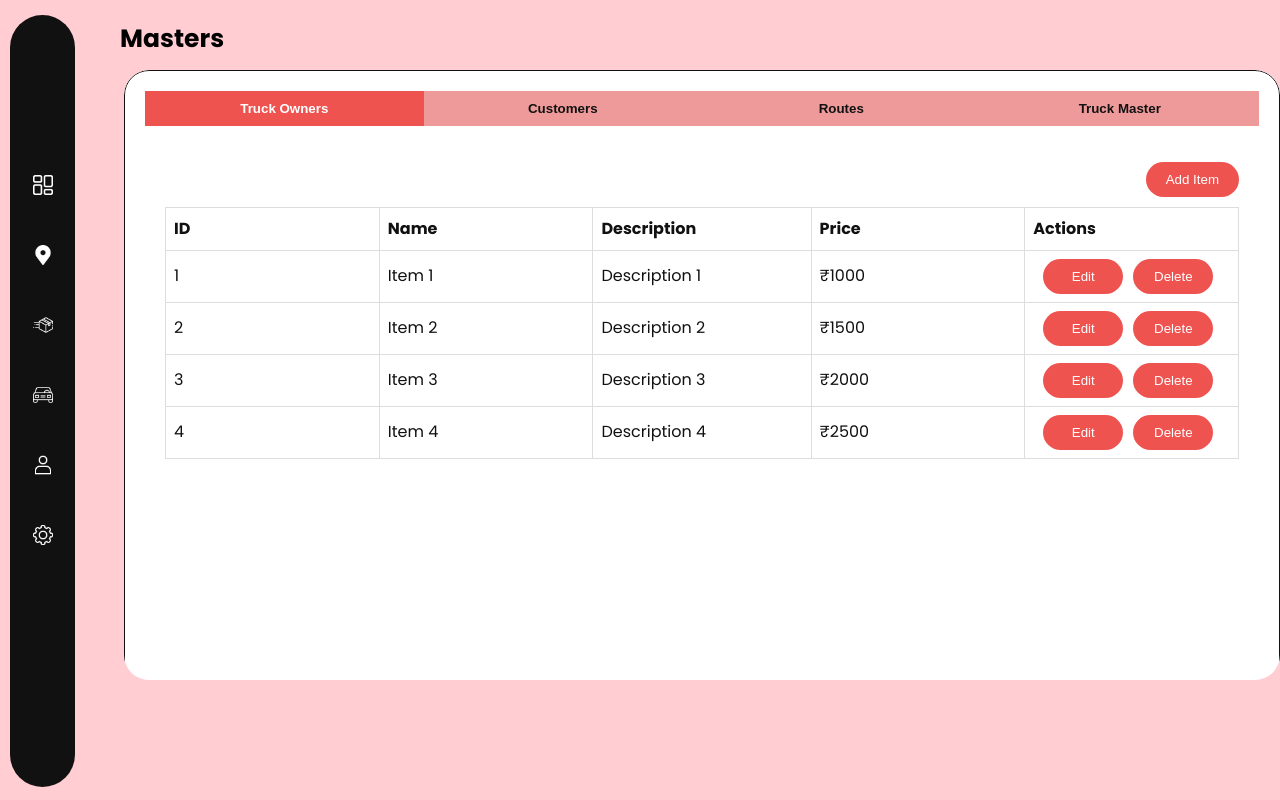
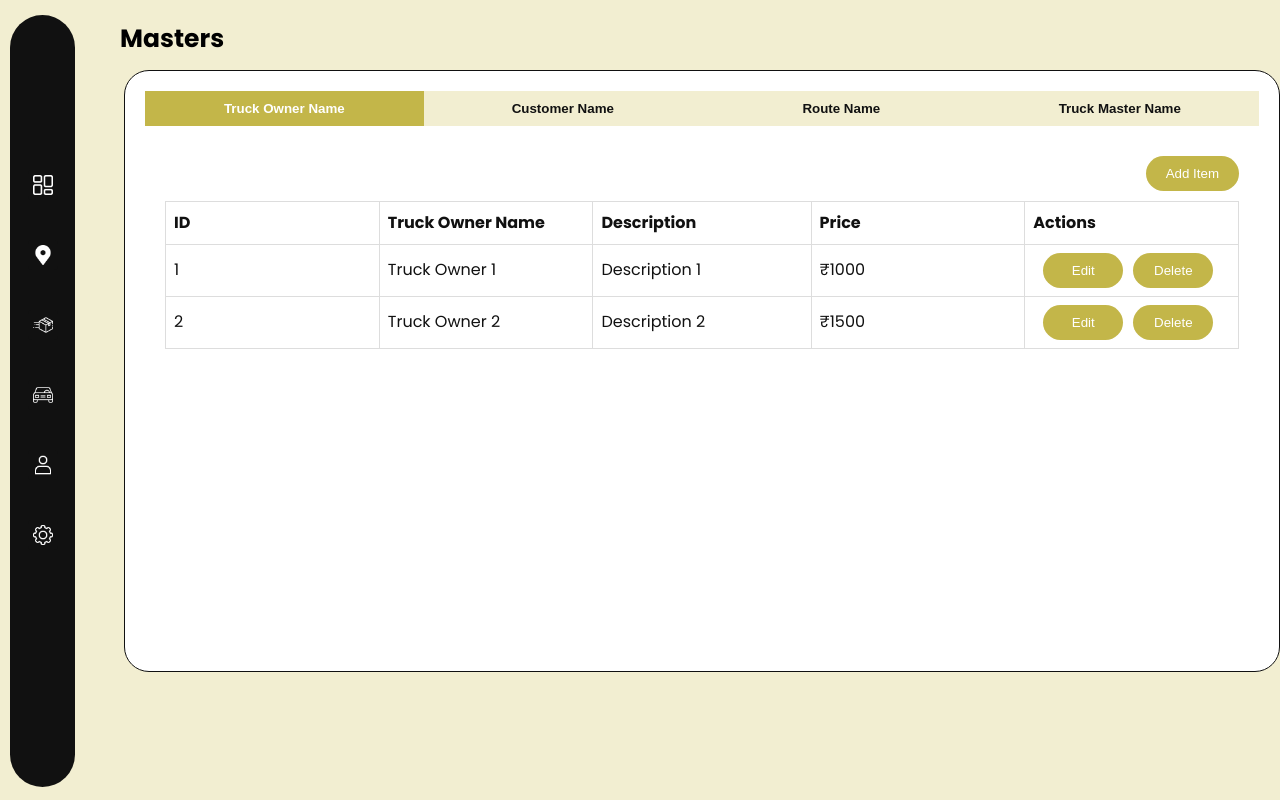
Before and after one commit to priyanshug01/Delivery-Tracking, a React (Create React App) app: page /vehicles in a window 1280 px wide. Built offline with nearby package versions, Linux system fonts and the light colour scheme.

Commit message:
Changed Theme and Edited ScrollBar

```diff
--- a/src/App.css
+++ b/src/App.css
@@ -8,7 +8,7 @@ body {
   margin: 0;
   padding: 0;
   font-family: 'Poppins', sans-serif;
-  background-color: #ffcdd2;
+  background-color: #f2eed1;
 }
 
 .App {
--- a/src/pages/account.js
+++ b/src/pages/account.js
@@ -1,5 +1,6 @@
 import React, { useState } from 'react';
 import '../styles/account.css';
+import clogo from '../images/cmy-logo.png';
 
 const Account = () => {
   const [activeForm, setActiveForm] = useState('signin');
@@ -15,6 +16,7 @@ const Account = () => {
   return (
     <>
       <div className="acc-heading">Accounts</div>
+      <img src={clogo} alt="Company Logo" className='cmpny-logo'/>
       <div className={`acc-page ${activeForm === 'signup' ? 'active' : ''}`}>
         <div className={`acc-container ${activeForm === 'signup' ? 'active' : ''}`}>
           <div className="backg">
--- a/src/pages/vehicles.js
+++ b/src/pages/vehicles.js
@@ -2,36 +2,92 @@ import React, { useState } from 'react';
 import '../styles/vehicles.css';
 
 const Vehicles = () => {
+    const [activeTab, setActiveTab] = useState(1);
+    const [editingItemId, setEditingItemId] = useState(null);
+    const [formData, setFormData] = useState({
+        id: '',
+        name: '',
+        description: '',
+        price: '',
+    });
 
-    const [activeTab, setActiveTab] = useState(1);
+    const [tableData, setTableData] = useState({
+        1: [
+            { id: 1, name: 'Truck Owner 1', description: 'Description 1', price: '₹1000' },
+            { id: 2, name: 'Truck Owner 2', description: 'Description 2', price: '₹1500' },
+        ],
+        2: [
+            { id: 1, name: 'Customer 1', description: 'Description 1', price: '₹1000' },
+            { id: 2, name: 'Customer 2', description: 'Description 2', price: '₹1500' },
+        ],
+        3: [
+            { id: 1, name: 'Route 1', description: 'Description 1', price: '₹1000' },
+            { id: 2, name: 'Route 2', description: 'Description 2', price: '₹1500' },
+        ],
+        4: [
+            { id: 1, name: 'Truck Master 1', description: 'Description 1', price: '₹1000' },
+            { id: 2, name: 'Truck Master 2', description: 'Description 2', price: '₹1500' },
+        ],
+    });
 
-    const handleTabClick = (tabIndex) => {
-        setActiveTab(tabIndex);
+    const tableHeadings = {
+        1: ['ID', 'Truck Owner Name', 'Description', 'Price', 'Actions'],
+        2: ['ID', 'Customer Name', 'Description', 'Price', 'Actions'],
+        3: ['ID', 'Route Name', 'Description', 'Price', 'Actions'],
+        4: ['ID', 'Truck Master Name', 'Description', 'Price', 'Actions'],
     };
 
-    const [data, setData] = useState([
-        { id: 1, name: 'Item 1', description: 'Description 1', price: '₹1000' },
-        { id: 2, name: 'Item 2', description: 'Description 2', price: '₹1500' },
-        { id: 3, name: 'Item 3', description: 'Description 3', price: '₹2000' },
-        { id: 4, name: 'Item 4', description: 'Description 4', price: '₹2500' },
-    ]);
-
     const handleEdit = (id) => {
+        setEditingItemId(id);
+        const itemToEdit = tableData[activeTab].find(item => item.id === id);
+        setFormData(itemToEdit);
     };
 
     const handleDelete = (id) => {
-        setData(data.filter(item => item.id !== id));
+        const updatedData = tableData[activeTab].filter(item => item.id !== id);
+        setTableData(prevTableData => ({
+            ...prevTableData,
+            [activeTab]: updatedData,
+        }));
+        setEditingItemId(null);
     };
 
     const handleAdd = () => {
-        const newId = data.length + 1;
-        const newItem = {
-            id: newId,
-            name: `Item ${newId}`,
-            description: 'New Description',
-            price: '₹1000',
+        const newId = tableData[activeTab].length + 1;
+        const newItem = { ...formData, id: newId };
+        const updatedTableData = [...tableData[activeTab], newItem];
+        setTableData(prevTableData => ({
+            ...prevTableData,
+            [activeTab]: updatedTableData,
+        }));
+        setFormData({
+            id: '',
+            name: '',
+            description: '',
+            price: '',
+        });
     };
-        setData([...data, newItem]);
+
+    const handleSave = () => {
+        if (editingItemId) {
+            const updatedData = tableData[activeTab].map(item =>
+                item.id === editingItemId ? formData : item
+            );
+            setTableData(prevTableData => ({
+                ...prevTableData,
+                [activeTab]: updatedData,
+            }));
+            setEditingItemId(null);
+        } else {
+            handleAdd();
+        }
+
+        setFormData({
+            id: '',
+            name: '',
+            description: '',
+            price: '',
+        });
     };
 
     return (
@@ -40,175 +96,99 @@ const Vehicles = () => {
             <div className='tab-container'>
                 <div className="tab-view">
                     <div className="tab-buttons">
+                        {Object.keys(tableData).map(tabIndex => (
                             <button
-                            className={activeTab === 1 ? 'active' : ''}
-                            onClick={() => handleTabClick(1)}
+                                key={tabIndex}
+                                className={activeTab === parseInt(tabIndex) ? 'active' : ''}
+                                onClick={() => {
+                                    setActiveTab(parseInt(tabIndex));
+                                    setEditingItemId(null);
+                                    setFormData({
+                                        id: '',
+                                        name: '',
+                                        description: '',
+                                        price: '',
+                                    });
+                                }}
                             >
-                            Truck Owners
+                                {tableHeadings[parseInt(tabIndex)][1]}
                             </button>
-                        <button
-                            className={activeTab === 2 ? 'active' : ''}
-                            onClick={() => handleTabClick(2)}
-                        >
-                            Customers
-                        </button>
-                        <button
-                            className={activeTab === 3 ? 'active' : ''}
-                            onClick={() => handleTabClick(3)}
-                        >
-                            Routes
-                        </button>
-                        <button
-                            className={activeTab === 4 ? 'active' : ''}
-                            onClick={() => handleTabClick(4)}
-                        >
-                            Truck Master
-                        </button>
+                        ))}
                     </div>
                     <div className="tab-content">
-                        {activeTab === 1 && <p><div className="table-view">
+                        <div className="table-view">
                             <button className="add-btn" onClick={handleAdd}>
                                 Add Item
                             </button>
                             <table className="data-table">
                                 <thead>
                                     <tr>
-                                        <th>ID</th>
-                                        <th>Name</th>
-                                        <th>Description</th>
-                                        <th>Price</th>
-                                        <th>Actions</th>
+                                        {tableHeadings[activeTab].map((heading, index) => (
+                                            <th key={index}>{heading}</th>
+                                        ))}
                                     </tr>
                                 </thead>
                                 <tbody>
-                                    {data.map(item => (
+                                    {tableData[activeTab].map(item => (
                                         <tr key={item.id}>
                                             <td>{item.id}</td>
-                                            <td>{item.name}</td>
-                                            <td>{item.description}</td>
-                                            <td>{item.price}</td>
                                             <td>
+                                                {editingItemId === item.id ? (
+                                                    <input
+                                                        type="text"
+                                                        value={formData.name}
+                                                        onChange={(e) => setFormData({ ...formData, name: e.target.value })}
+                                                    />
+                                                ) : (
+                                                    item.name
+                                                )}
+                                            </td>
+                                            <td>
+                                                {editingItemId === item.id ? (
+                                                    <input
+                                                        type="text"
+                                                        value={formData.description}
+                                                        onChange={(e) => setFormData({ ...formData, description: e.target.value })}
+                                                    />
+                                                ) : (
+                                                    item.description
+                                                )}
+                                            </td>
+                                            <td>
+                                                {editingItemId === item.id ? (
+                                                    <input
+                                                        type="text"
+                                                        value={formData.price}
+                                                        onChange={(e) => setFormData({ ...formData, price: e.target.value })}
+                                                    />
+                                                ) : (
+                                                    item.price
+                                                )}
+                                            </td>
+                                            <td>
+                                                {editingItemId === item.id ? (
+                                                    <button className="save-btn" onClick={handleSave}>
+                                                        Save
+                                                    </button>
+                                                ) : (
+                                                    <>
                                                         <button className="edit-btn" onClick={() => handleEdit(item.id)}>
                                                             Edit
                                                         </button>
                                                         <button className="delete-btn" onClick={() => handleDelete(item.id)}>
                                                             Delete
                                                         </button>
+                                                    </>
+                                                )}
                                             </td>
                                         </tr>
                                     ))}
                                 </tbody>
                             </table>
                         </div>
-                        </p>}
-                        {activeTab === 2 && <p><div className="table-view">
-                            <button className="add-btn" onClick={handleAdd}>
-                                Add Item
-                            </button>
-                            <table className="data-table">
-                                <thead>
-                                    <tr>
-                                        <th>ID</th>
-                                        <th>Name</th>
-                                        <th>Description</th>
-                                        <th>Price</th>
-                                        <th>Actions</th>
-                                    </tr>
-                                </thead>
-                                <tbody>
-                                    {data.map(item => (
-                                        <tr key={item.id}>
-                                            <td>{item.id}</td>
-                                            <td>{item.name}</td>
-                                            <td>{item.description}</td>
-                                            <td>{item.price}</td>
-                                            <td>
-                                                <button className="edit-btn" onClick={() => handleEdit(item.id)}>
-                                                    Edit
-                                                </button>
-                                                <button className="delete-btn" onClick={() => handleDelete(item.id)}>
-                                                    Delete
-                                                </button>
-                                            </td>
-                                        </tr>
-                                    ))}
-                                </tbody>
-                            </table>
-                        </div></p>}
-                        {activeTab === 3 && <div className="table-view">
-                            <button className="add-btn" onClick={handleAdd}>
-                                Add Item
-                            </button>
-                            <table className="data-table">
-                                <thead>
-                                    <tr>
-                                        <th>ID</th>
-                                        <th>Name</th>
-                                        <th>Description</th>
-                                        <th>Price</th>
-                                        <th>Actions</th>
-                                    </tr>
-                                </thead>
-                                <tbody>
-                                    {data.map(item => (
-                                        <tr key={item.id}>
-                                            <td>{item.id}</td>
-                                            <td>{item.name}</td>
-                                            <td>{item.description}</td>
-                                            <td>{item.price}</td>
-                                            <td>
-                                                <button className="edit-btn" onClick={() => handleEdit(item.id)}>
-                                                    Edit
-                                                </button>
-                                                <button className="delete-btn" onClick={() => handleDelete(item.id)}>
-                                                    Delete
-                                                </button>
-                                            </td>
-                                        </tr>
-                                    ))}
-                                </tbody>
-                            </table>
-                        </div>
-                        }
-                        {activeTab === 4 && <p><div className="table-view">
-                            <button className="add-btn" onClick={handleAdd}>
-                                Add Item
-                            </button>
-                            <table className="data-table">
-                                <thead>
-                                    <tr>
-                                        <th>ID</th>
-                                        <th>Name</th>
-                                        <th>Description</th>
-                                        <th>Price</th>
-                                        <th>Actions</th>
-                                    </tr>
-                                </thead>
-                                <tbody>
-                                    {data.map(item => (
-                                        <tr key={item.id}>
-                                            <td>{item.id}</td>
-                                            <td>{item.name}</td>
-                                            <td>{item.description}</td>
-                                            <td>{item.price}</td>
-                                            <td>
-                                                <button className="edit-btn" onClick={() => handleEdit(item.id)}>
-                                                    Edit
-                                                </button>
-                                                <button className="delete-btn" onClick={() => handleDelete(item.id)}>
-                                                    Delete
-                                                </button>
-                                            </td>
-                                        </tr>
-                                    ))}
-                                </tbody>
-                            </table>
-                        </div>
-                        </p>}
                     </div>
                 </div>
             </div>
-
         </>
     );
 };
--- a/src/styles/navbar.css
+++ b/src/styles/navbar.css
@@ -32,11 +32,11 @@
 }
 
 .nav-links img:hover {
-  background-color: #ef5350;
-  border: 5px solid #ef5350;
+  background-color: #c3b649;
+  border: 5px solid #c3b649;
 }
 
 .nav-links img:active {
-  background-color: #ef5350;
-  border: 5px solid #ef5350;
+  background-color: #c3b649;
+  border: 5px solid #c3b649;
 }
--- a/src/styles/settings.css
+++ b/src/styles/settings.css
@@ -65,13 +65,13 @@
     font-size: 16px;
     border: 1px solid #ccc;
     border-radius: 4px;
-    background-color: white;
+    background-color: #ffffff;
     cursor: pointer;
 }
 
 .form-button {
-    background-color: #ef5350;
-    color: white;
+    background-color: #c3b649;
+    color: #ffffff;
     border: none;
     border-radius: 10px;
     padding: 10px 15px;
@@ -81,7 +81,7 @@
 }
 
 .form-button:hover {
-    background-color: #ef9a9a;
+    background-color: #f2eed1;
 }
 
 .table-view-container {
@@ -89,14 +89,15 @@
     font-size: 16px;
     line-height: 1.6;
     border-radius: 25px;
-    height: 400px;
-    color: #111;
+    height: 380px;
+    color: #111111;
     position: absolute;
     margin-top: 250px;
     background: #fff;
     width: 1320px;
     margin-left: 115px;
-    border: 1px solid #111;
+    border: 1px solid #111111;
+    overflow: auto;
 }
 
 .table-data {
@@ -116,7 +117,7 @@
     padding: 5px;
     cursor: pointer;
     border: none;
-    background-color: #ef5350;
+    background-color: #c3b649;
     color: #fff;
     border-radius: 25px;
     padding: 10px;
@@ -125,5 +126,18 @@
 }
 
 .view-btn:hover {
-    background-color: #ef9a9a;
+    background-color: #f2eed1;
 }
+
+.table-view-container::-webkit-scrollbar {
+    width: 10px;
+}
+
+.table-view-container::-webkit-scrollbar-thumb {
+    background-color: #c3b649;
+    border-radius: 25px;
+}
+
+.table-view-container:-webkit-scrollbar-thumb:hover {
+    background-color: #555;
+}
--- a/src/styles/vehicles.css
+++ b/src/styles/vehicles.css
@@ -5,17 +5,19 @@
 }
 
 .tab-container {
-    width: 1350px;
-    margin: 70px 0 0 -100px;
-    height: 610px;
+    width: 1370px;
+    margin: 70px 0 20px -100px;
     background: #fff;
     border-radius: 25px;
     overflow: hidden;
+    height: 600px;
+    overflow: auto;
+    border: 1px solid #111111;
 }
 
 .tab-view {
-    border: 1px solid #111;
     border-radius: 25px;
+    line-height: 1.6;
     padding: 20px;
     margin: 0 auto;
 }
@@ -28,17 +30,17 @@
 
 .tab-buttons button {
     padding: 10px 20px;
-    background-color: #ef9a9a;
+    background-color: #f2eed1;
     border: none;
     cursor: pointer;
     transition: background-color 0.3s;
     width: 25%;
     font-weight: 600;
-    color: #111;
+    color: #111111;
 }
 
 .tab-buttons button.active {
-    background-color: #ef5350;
+    background-color: #c3b649;
     color: #fff;
 }
 
@@ -46,13 +48,12 @@
     padding: 20px;
     font-size: 16px;
     line-height: 1.6;
-    height: 500px;
-    color: #111;
+    color: #111111;
 }
 
 .add-btn {
-    background-color: #ef5350;
-    color: white;
+    background-color: #c3b649;
+    color: #ffffff;
     border: none;
     padding: 10px 20px;
     cursor: pointer;
@@ -75,11 +76,12 @@
 }
 
 .edit-btn,
-.delete-btn {
+.delete-btn,
+.save-btn {
     padding: 5px;
     cursor: pointer;
     border: none;
-    background-color: #ef5350;
+    background-color: #c3b649;
     color: #fff;
     border-radius: 25px;
     padding: 10px;
@@ -88,6 +90,21 @@
 }
 
 .edit-btn:hover,
-.delete-btn:hover {
-    background-color: #ef9a9a;
+.delete-btn:hover,
+.add-btn:hover,
+.save-btn:hover {
+    background-color: #f2eed1;
 }
+
+.tab-container::-webkit-scrollbar {
+    width: 10px;
+}
+
+.tab-container::-webkit-scrollbar-thumb {
+    background-color: #c3b649;
+    border-radius: 25px;
+}
+
+.tab-container:-webkit-scrollbar-thumb:hover {
+    background-color: #555;
+}
```
Also changed, not shown: src/styles/account.css (+17 -49 lines), src/styles/dashboard.css (+9 -9 lines), src/styles/details.css (+26 -13 lines). Lines whose indentation alone changed are shown as unchanged.
